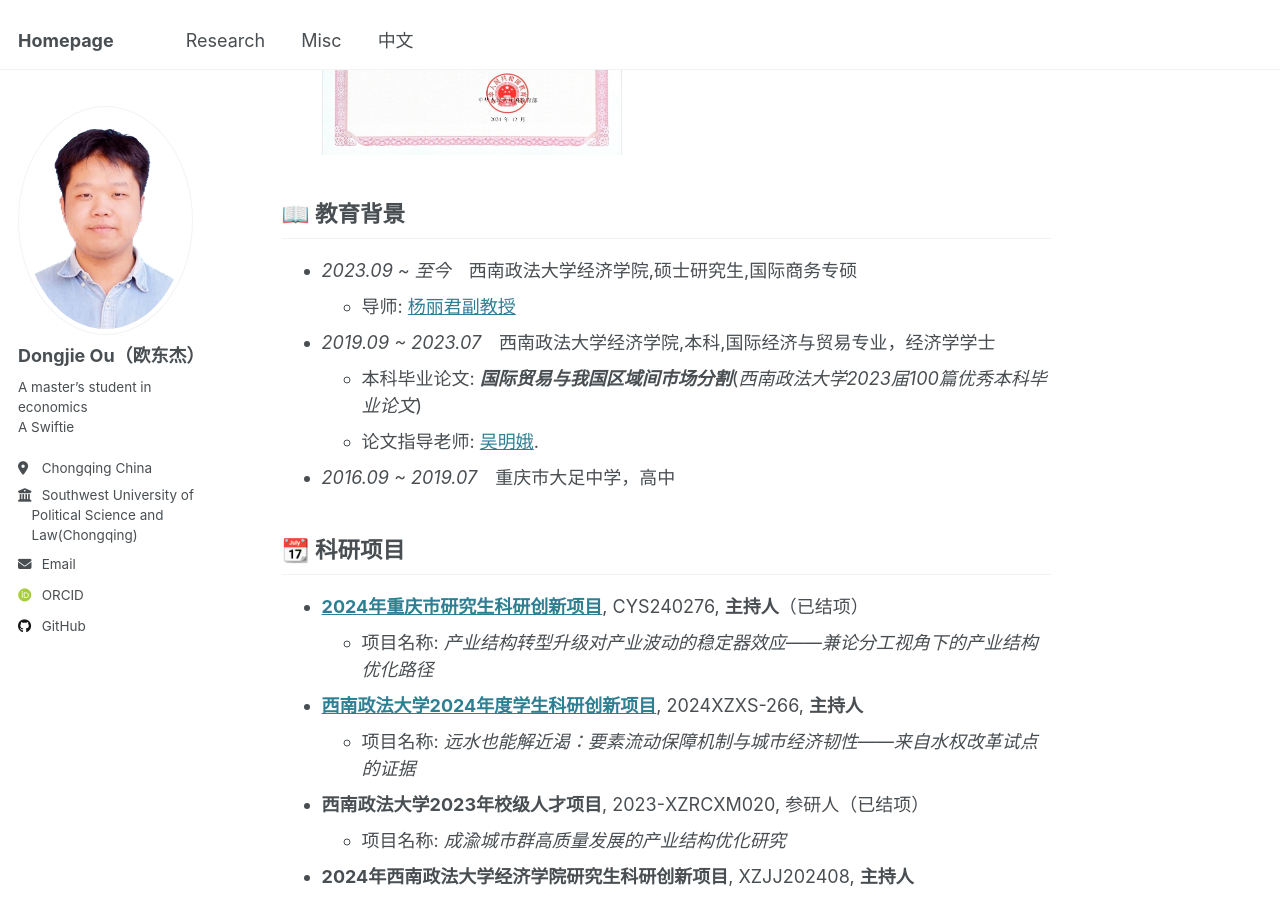
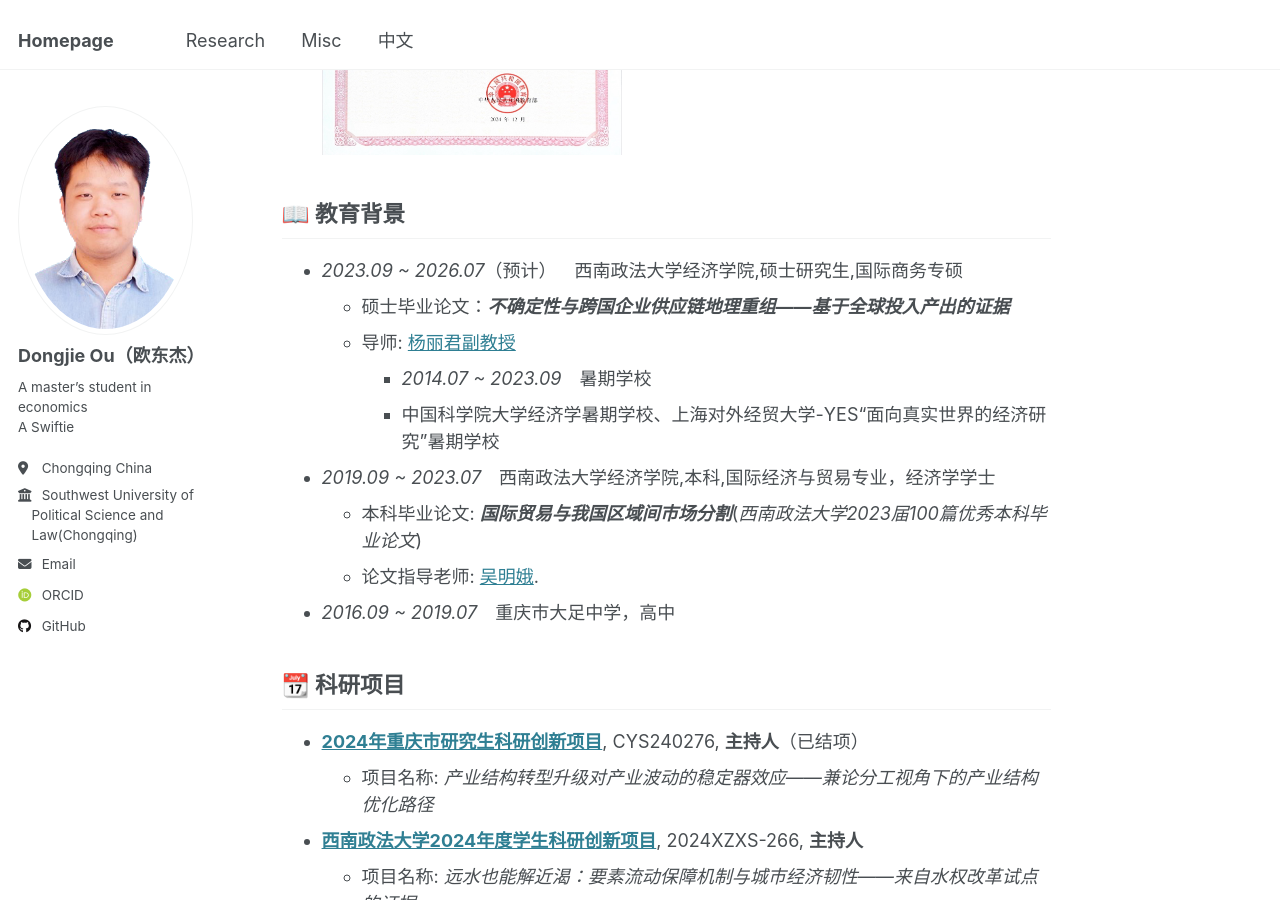
Before and after one commit to oudongjie2001/oudongjie2001.github.io, a Jekyll site: the page built from _pages/dongjieou_cn.md, in a window 1280 px wide and 900 px high, scrolled down 935 px. Built offline with Jekyll 4.4.1, drawn with Linux system fonts in a browser that asks for light colours; some web fonts are replaced.

Commit message:
Update dongjieou_cn.md

```diff
--- a/_pages/dongjieou_cn.md
+++ b/_pages/dongjieou_cn.md
@@ -25,8 +25,11 @@ redirect_from:
     <img src='/images/National Scholarship.png' style='width: 300px; height: auto;'></div>
 
 ## 📖 教育背景
-- *2023.09 ~ 至今*&emsp;西南政法大学经济学院,硕士研究生,国际商务专硕
+- *2023.09 ~ 2026.07*（预计）&emsp;西南政法大学经济学院,硕士研究生,国际商务专硕
+  - 硕士毕业论文：***不确定性与跨国企业供应链地理重组——基于全球投入产出的证据***
   - 导师: [杨丽君副教授](https://es.swupl.edu.cn/szdw/zrjs/ax/x1gjjjymyx/283110.htm)
+    - *2014.07 ~ 2023.09*&emsp;暑期学校
+    - 中国科学院大学经济学暑期学校、上海对外经贸大学-YES“面向真实世界的经济研究”暑期学校
 - *2019.09 ~ 2023.07*&emsp;西南政法大学经济学院,本科,国际经济与贸易专业，经济学学士
   - 本科毕业论文: ***国际贸易与我国区域间市场分割***(*西南政法大学2023届100篇优秀本科毕业论文*)
   - 论文指导老师: [吴明娥](https://es.swupl.edu.cn/szdw/zrjs/ax/x1gjjjymyx/283106.htm).
```
